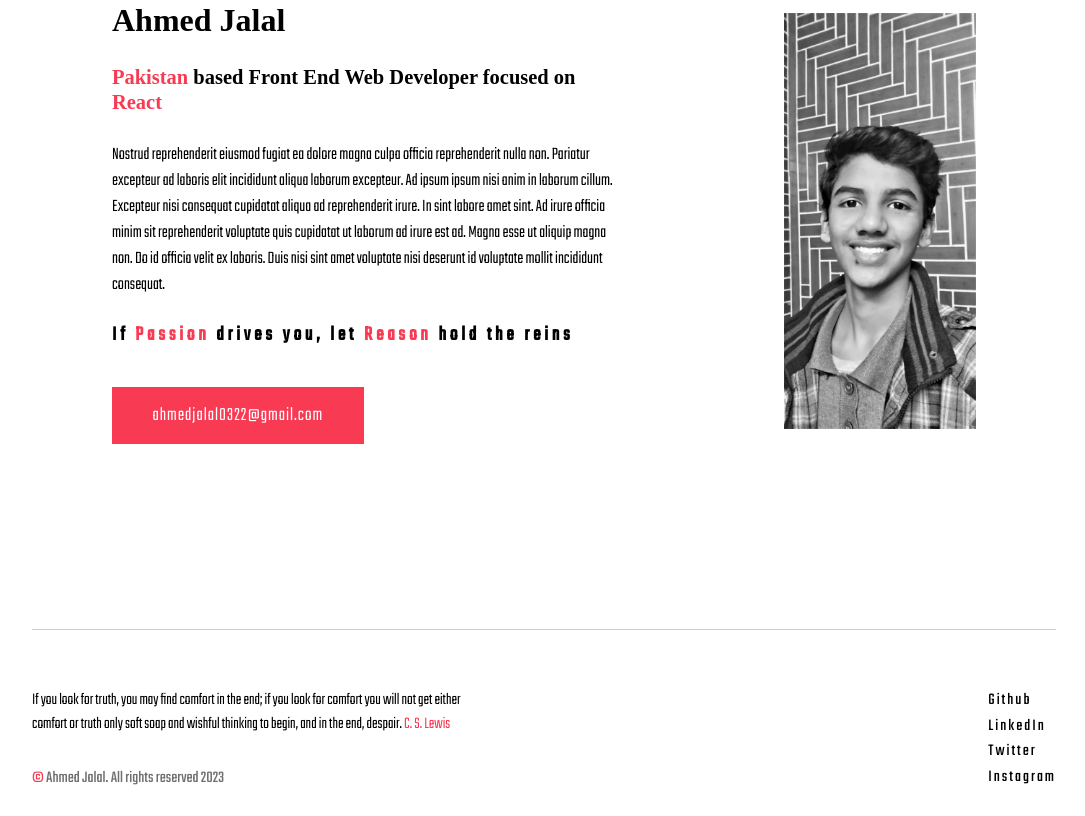
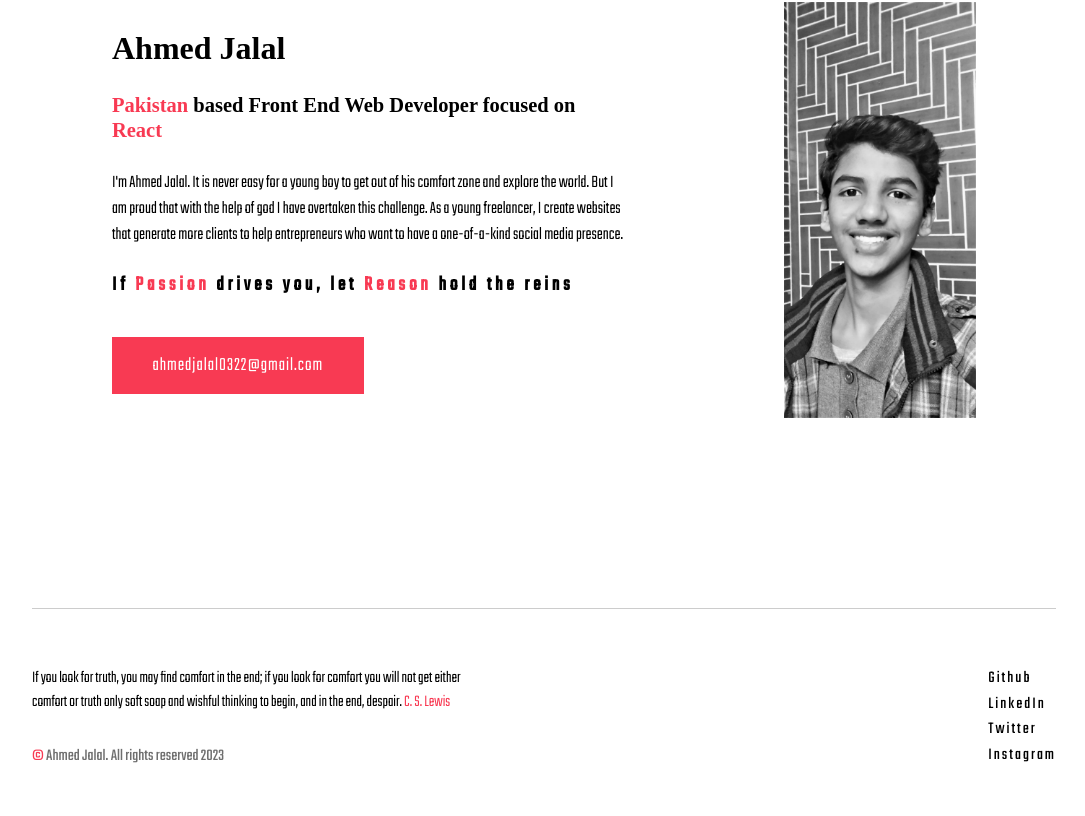
Before and after one commit to Default007s/new-folio-react, a React (Create React App) app: page / in a window 1280 px wide. Shown: the part 2756-3572 px from the top of the page, without its empty margins (96-1181 px from the left). After the commit the page ends 3550 px from the top, so only its background shows below. Built offline with nearby package versions, Linux system fonts and the light colour scheme; a web font is replaced by a local one.

Commit message:
about updated

```diff
--- a/src/Components/About.js
+++ b/src/Components/About.js
@@ -8,7 +8,7 @@ export default function About() {
         <div className='info'>
             <h1>Ahmed Jalal</h1>
             <h2><span className='pinked'>Pakistan</span> based Front End Web Developer focused on <span className='pinked'>React</span></h2>
-            <p>Nostrud reprehenderit eiusmod fugiat ea dolore magna culpa officia reprehenderit nulla non. Pariatur excepteur ad laboris elit incididunt aliqua laborum excepteur. Ad ipsum ipsum nisi anim in laborum cillum. Excepteur nisi consequat cupidatat aliqua ad reprehenderit irure. In sint labore amet sint. Ad irure officia minim sit reprehenderit voluptate quis cupidatat ut laborum ad irure est ad. Magna esse ut aliquip magna non. Do id officia velit ex laboris. Duis nisi sint amet voluptate nisi deserunt id voluptate mollit incididunt consequat.</p>
+            <p>I'm Ahmed Jalal. It is never easy for a young boy to get out of his comfort zone and explore the world. But I am proud that with the help of god I have overtaken this challenge. As a young freelancer, I create websites that generate more clients to help entrepreneurs who want to have a one-of-a-kind social media presence.</p>
             <h2 id='aboutQuote'>If <span className='pinked'>Passion</span> drives you, let <span className='pinked'>Reason</span> hold the reins</h2>
             <a href="mailto:ahmedjalal0322@gmail.com?subject = Feedback">
               <motion.button
```
Also changed, not shown: 1 other file (tests, documents, lock files or other folders).
